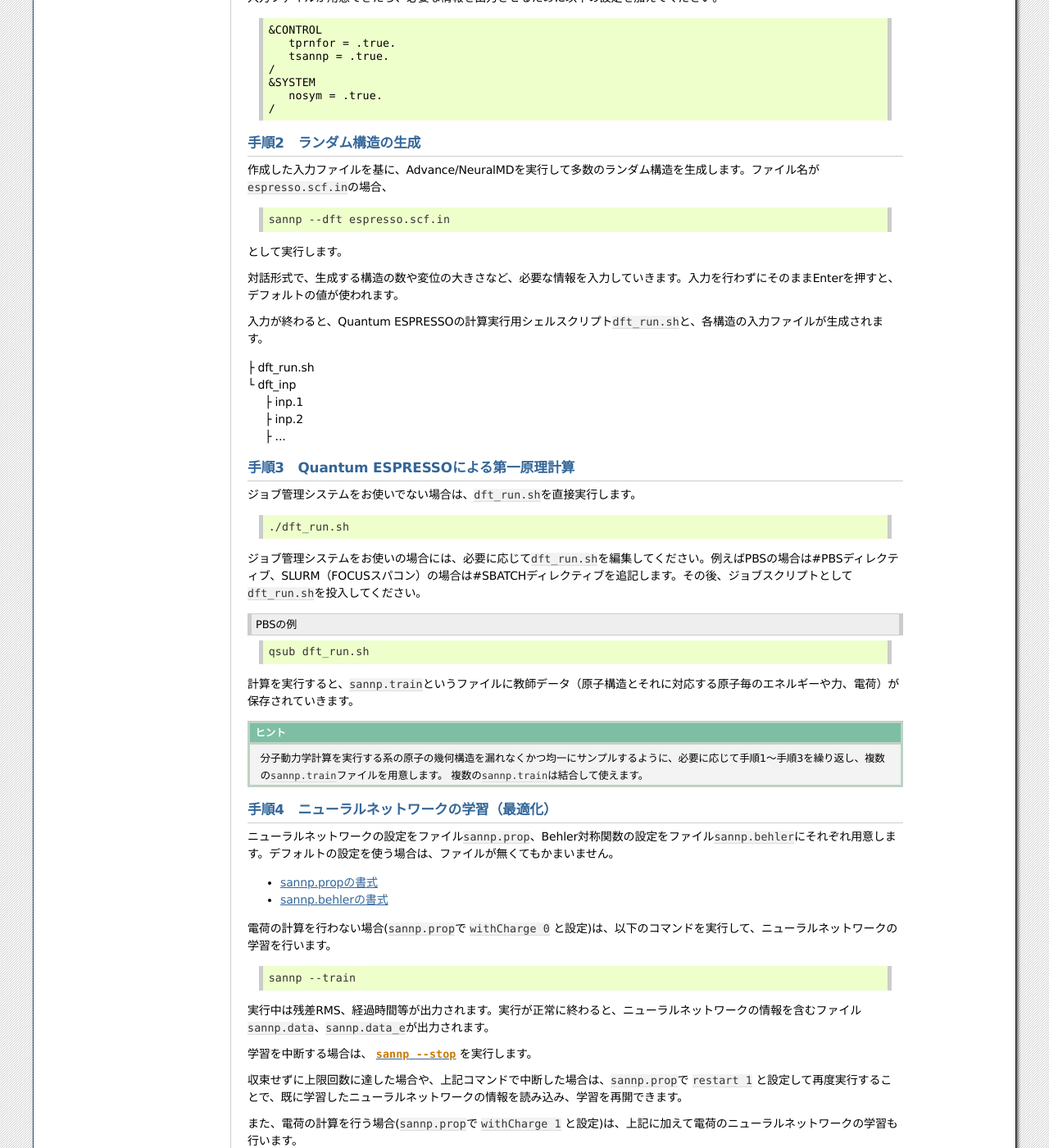
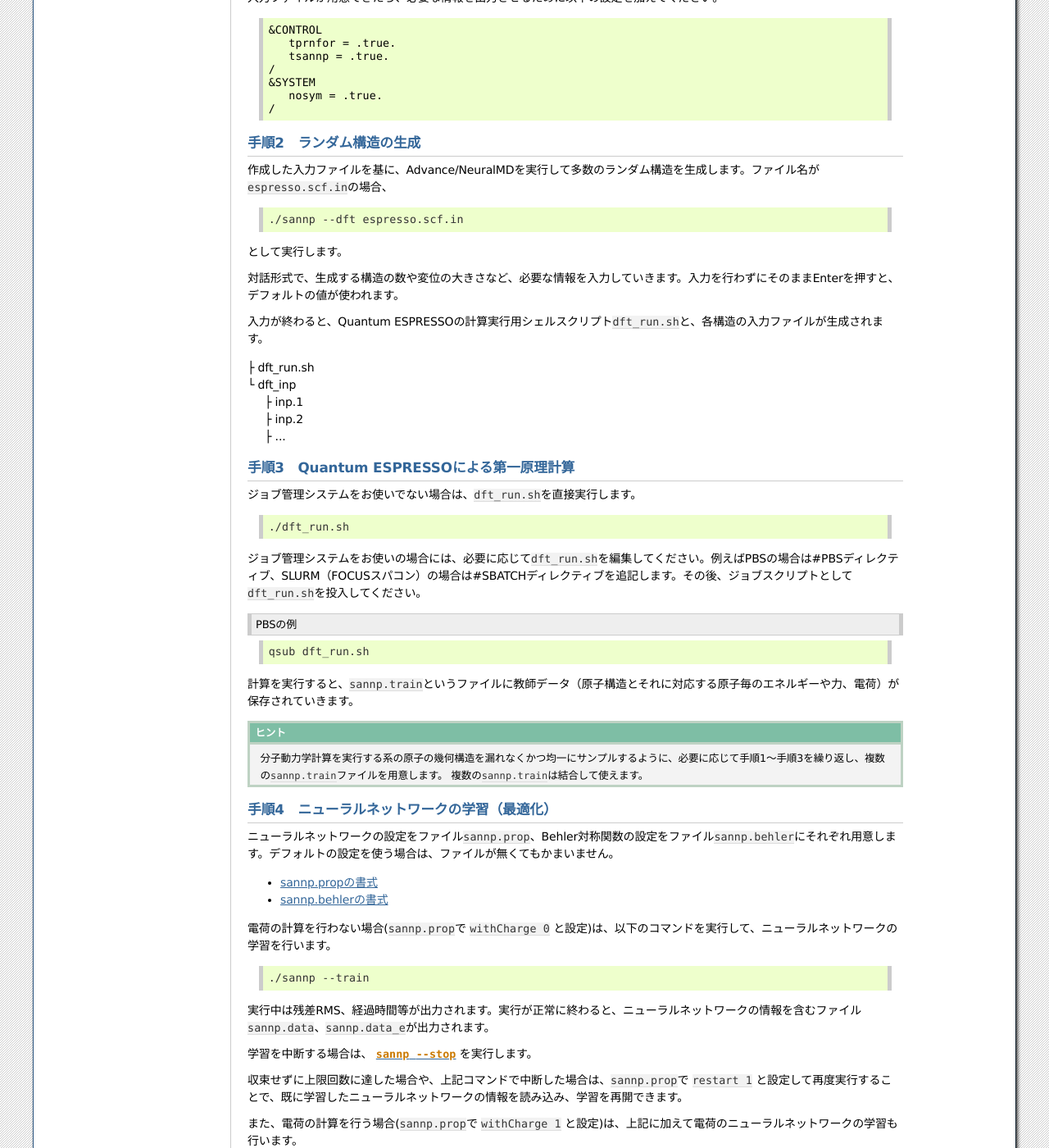
Before and after one commit to advancesoftcorp/neuralmd-doc, a Sphinx documentation site: the page built from docs/source/usage.rst, in a window 1280 px wide and 1400 px high, scrolled down 857 px. Shown: the whole window at 82% size. Built offline with Sphinx 7.4.7, drawn with Linux system fonts in a browser that asks for light colours; formulas are drawn with MathJax 3; some of the changed text lies outside the part shown.

```diff
--- a/docs/source/usage.rst
+++ b/docs/source/usage.rst
@@ -67,7 +67,7 @@
 
 .. code-block:: console
 
- sannp --dft espresso.scf.in
+ ./sannp --dft espresso.scf.in
 
 として実行します。
 
@@ -123,7 +123,7 @@
 
 .. code-block:: console
 
- sannp --train
+ ./sannp --train
 
 実行中は残差RMS、経過時間等が出力されます。実行が正常に終わると、ニューラルネットワークの情報を含むファイル\ :file:`sannp.data`\ 、\ :file:`sannp.data_e`\ が出力されます。
 
@@ -135,7 +135,7 @@
 
 .. code-block:: console
 
- sannp --train-charge
+ ./sannp --train-charge
 
 実行が正常に終わると、電荷のニューラルネットワークの情報を含むファイル\ :file:`sannp.data_q`\ が出力されます。
 
@@ -143,7 +143,7 @@
 
 .. code-block:: console
 
- sannp --export
+ ./sannp --export
 
 を実行することで、LAMMPSで使用する力場定義ファイル\ :file:`ffield.sannp`\ を出力します。
 
```
